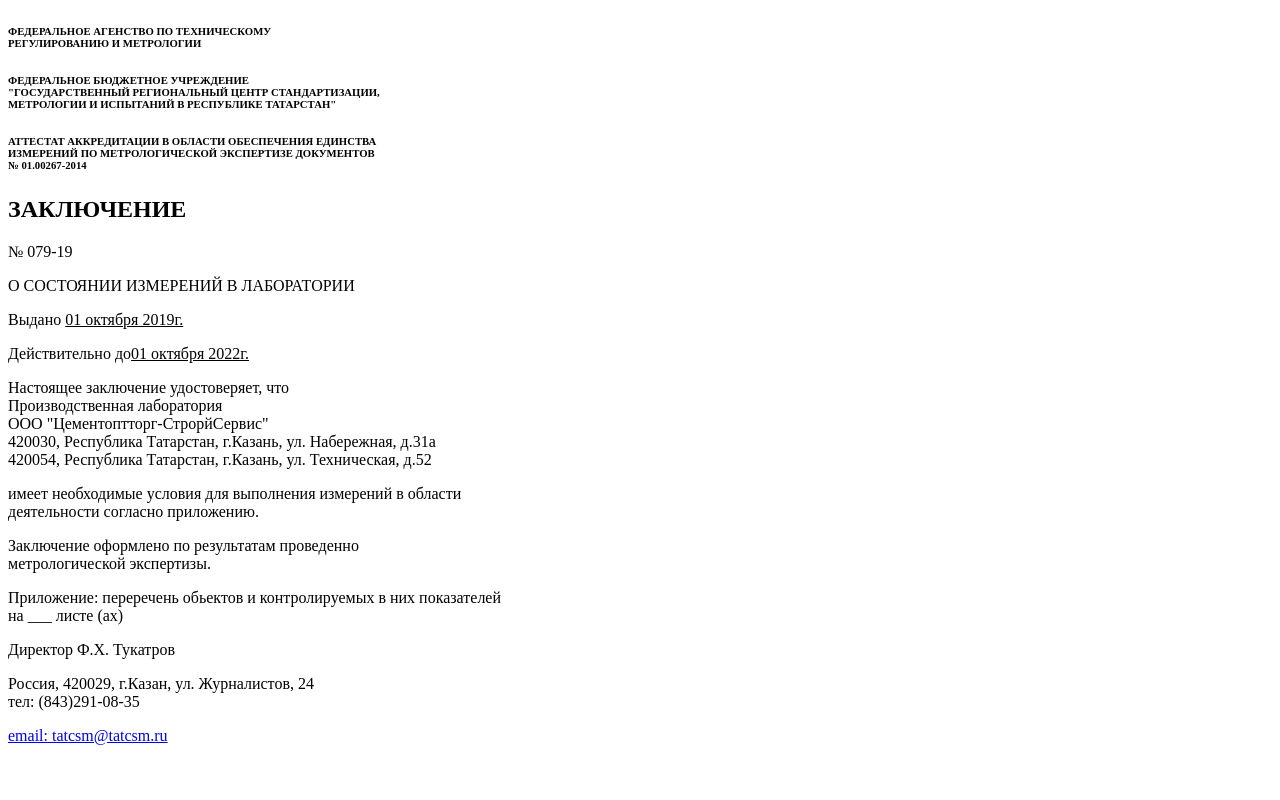
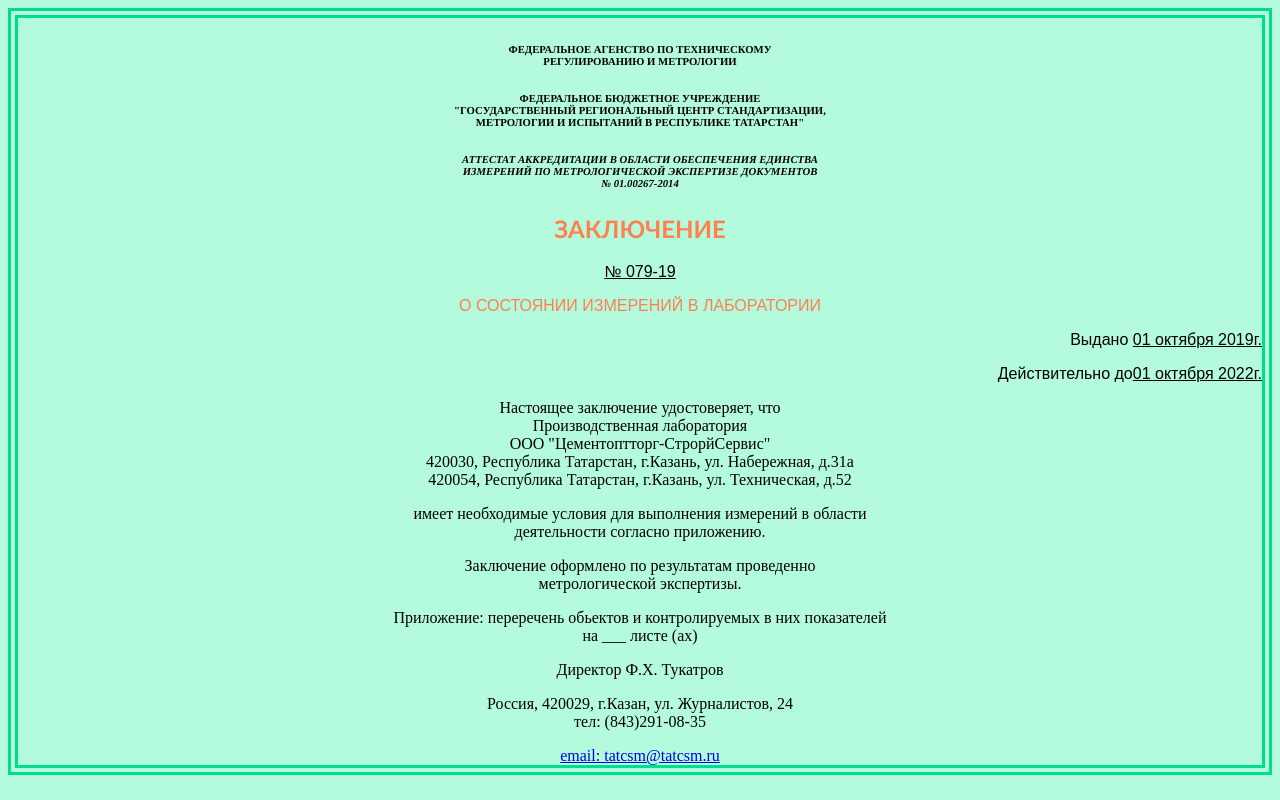
Before and after one commit to WebHeroSchool/atanbashiTAGS, a plain HTML site: page index.html in a window 1280 px wide. Drawn offline with Linux system fonts and the light colour scheme.

Commit message:
neh file css

```diff
--- a/index.html
+++ b/index.html
@@ -3,38 +3,39 @@
   <head>
     <meta charset="UTF-8">
     <title>Свидетельство аттестации</title>
+    <link rel="stylesheet" href="./style.css">
   </head>
   <body>
-     <header>
-    <h6>
+     <header class="header">
+       <h6 class="header__type1">
      ФЕДЕРАЛЬНОЕ АГЕНСТВО ПО ТЕХНИЧЕСКОМУ <br>
      РЕГУЛИРОВАНИЮ И МЕТРОЛОГИИ
        </h6>
-    <h6>
+       <h6 class="header__type1">
      ФЕДЕРАЛЬНОЕ БЮДЖЕТНОЕ УЧРЕЖДЕНИЕ <br>
      "ГОСУДАРСТВЕННЫЙ  РЕГИОНАЛЬНЫЙ ЦЕНТР СТАНДАРТИЗАЦИИ, <br>
      МЕТРОЛОГИИ И ИСПЫТАНИЙ В РЕСПУБЛИКЕ ТАТАРСТАН"
        </h6>
-    <h6>
+       <h6 class='header__type2'>
      АТТЕСТАТ АККРЕДИТАЦИИ В ОБЛАСТИ ОБЕСПЕЧЕНИЯ ЕДИНСТВА <br>
      ИЗМЕРЕНИЙ ПО МЕТРОЛОГИЧЕСКОЙ ЭКСПЕРТИЗЕ ДОКУМЕНТОВ <br>
      № 01.00267-2014
        </h6>
      </header>
-    <section>
-    <h1>
+     <section class="section">
+       <h1 class="section__name">
      ЗАКЛЮЧЕНИЕ
        </h1>
-    <p>
+       <p class='section__text1'>
     № 079-19
        </p>
-    <p>
+       <p class='section__text2'>
     О СОСТОЯНИИ ИЗМЕРЕНИЙ В ЛАБОРАТОРИИ
        </p>
-     <p>
+       <p class="section__text3">
      Выдано <u>01 октября 2019г.</u>
        </p>
-      <p>
+       <p class="section__text4">
      Действительно до<u>01 октября 2022г.</u>
        </p>
        <p>
--- /dev/null
+++ b/style.css
@@ -0,0 +1,46 @@
+body {
+  background-color: #b4fadc;
+  text-align: center;
+  border-style: double;
+  border-color: #01dd8e;
+  border-width: 10px;
+}
+.header {
+  font-family: Times,sans-serif;
+  color: black;
+}
+
+.header__type2 {
+  font-family: Times,sans-serif;
+  font-style: italic;
+ color: black;
+}
+
+.section__name {
+    font-family: "Gill Sans", sans-serif;
+    font-style: initial;
+    font-weight: 900;
+    font-stretch: ultra-expanded;
+    color: #ff7f50;
+    text-align: center;
+  }
+.section__text1 {
+    font-family: fantasy, arial;
+    font-weight: 200;
+    color: black;
+    text-align: center;
+    text-decoration: underline;
+  }
+  .section__text2 {
+      font-family: fantasy, arial;
+      font-weight: 200;
+      color: #ff7f50;
+      text-align: center;
+    }
+
+.section__text3, .section__text4 {
+    font-family: fantasy, arial;
+    font-weight: 100;
+    color: black;
+    text-align: right;
+    }
```
Lines whose indentation alone changed are shown as unchanged.
